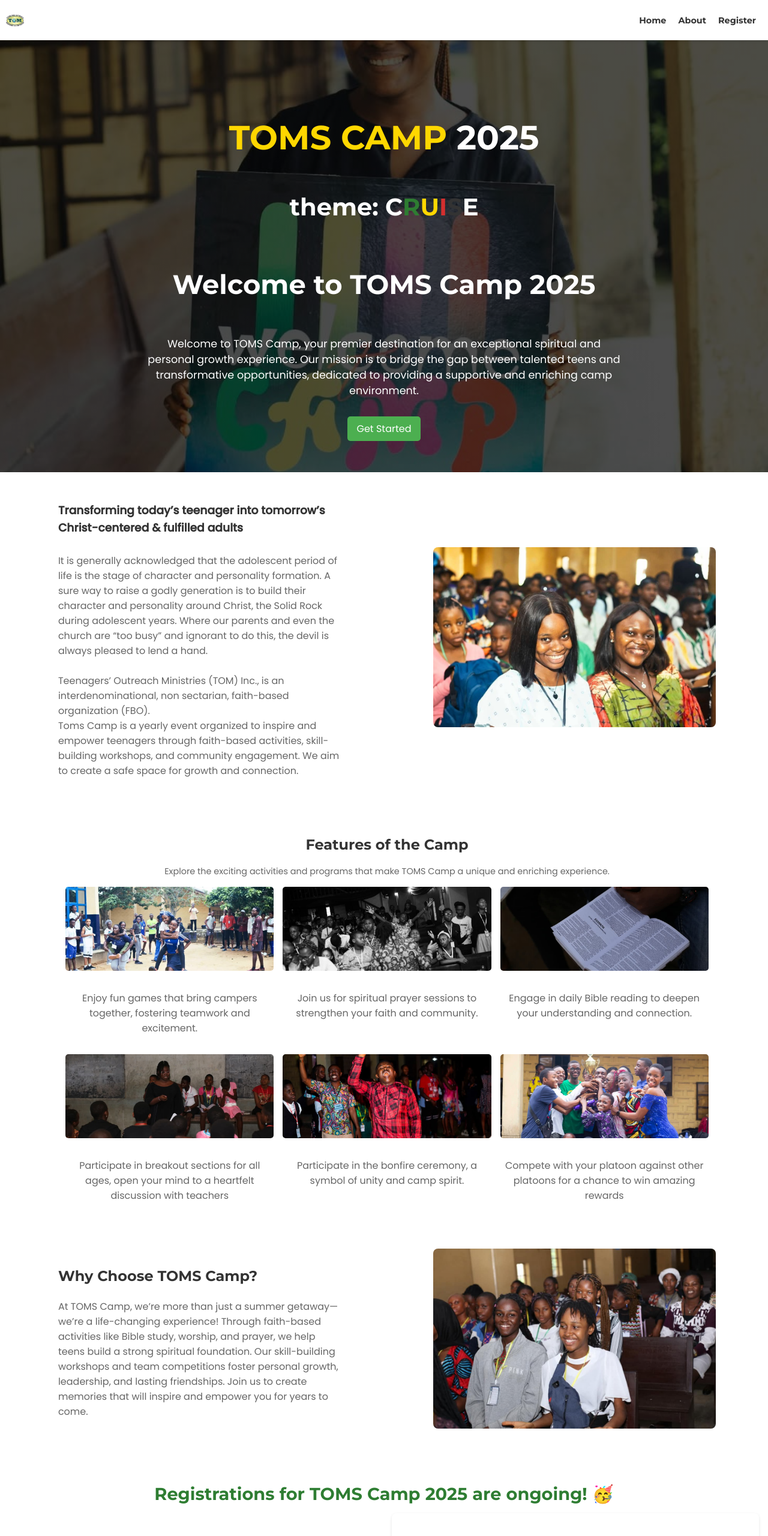
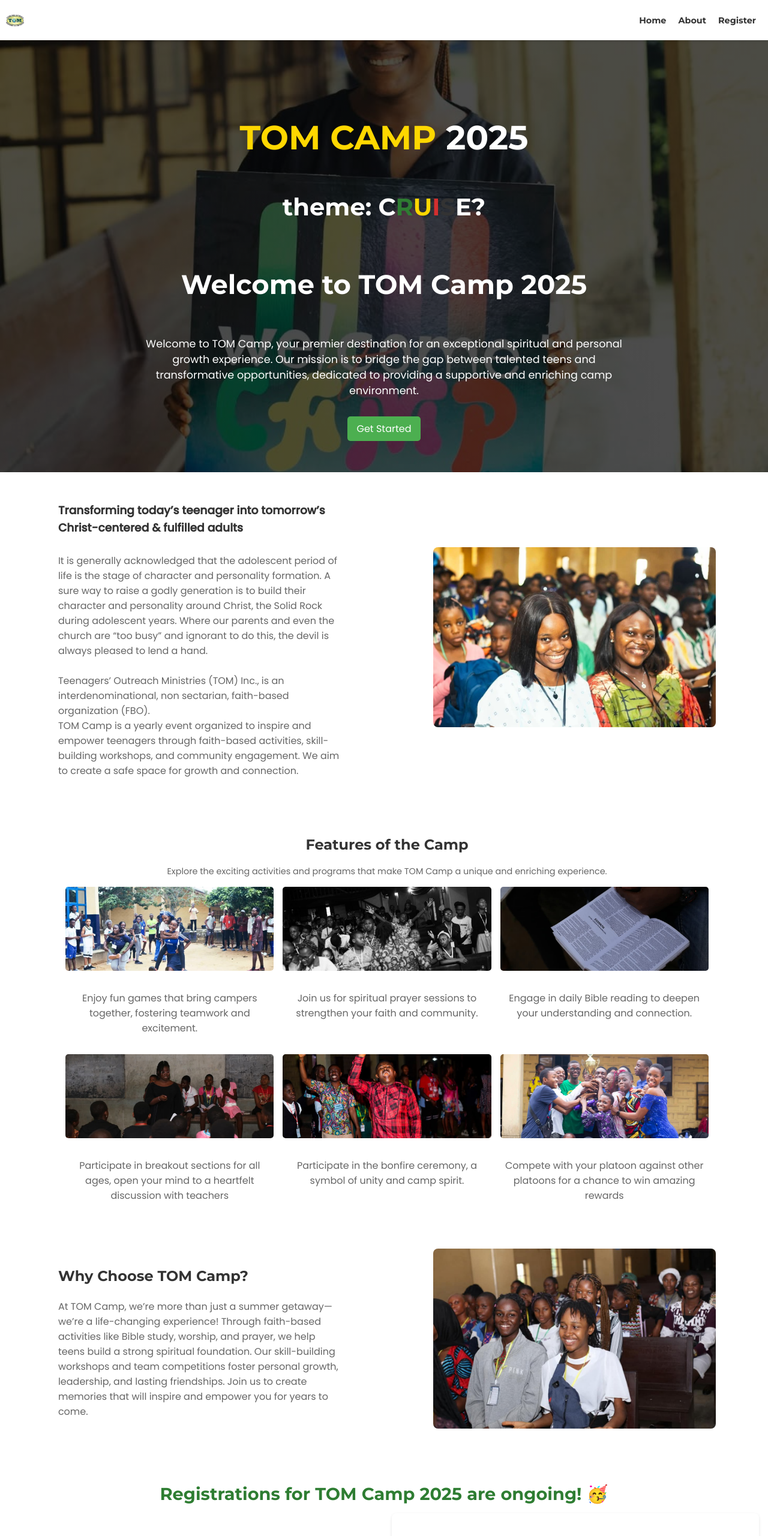
Before and after one commit to robedem/teens-camp, a React (Create React App) app: page / in a window 1280 px wide. Shown: the top 2560 px of the page at 60% size. Built offline with nearby package versions, Linux system fonts and the light colour scheme.

Commit message:
changed register button from seller to registration page

```diff
--- a/public/index.html
+++ b/public/index.html
@@ -3,7 +3,7 @@
   <head>
     <meta charset="utf-8" />
     <meta name="viewport" content="width=device-width, initial-scale=1" />
-    <title>TOMS Camp 2025</title>
+    <title>TOM Camp 2025</title>
     <!-- Add Paystack Script -->
     <link href="https://fonts.googleapis.com/css2?family=Montserrat:wght@700&family=Poppins:wght@400;500&display=swap" rel="stylesheet">
   </head>
--- a/src/App.js
+++ b/src/App.js
@@ -33,7 +33,7 @@
         {isLoading ? (
           <div className="loader">
             <div className="progress-bar"></div>
-            <p>TOMS CAMP 2025 🥳</p>
+            <p>TOM CAMP 2025 🥳</p>
           </div>
         ) : (
           <>
--- a/src/components/MainSection.js
+++ b/src/components/MainSection.js
@@ -70,7 +70,7 @@
         <div className="hero-overlay">
           <div className="hero-content">
             <h1>
-              <span className="teens-camp">TOMS CAMP</span> <span>2025</span>
+              <span className="teens-camp">TOM CAMP</span> <span>2025</span>
             </h1>
             <h2>
               theme: <span className="cast">
@@ -80,15 +80,17 @@
                 <span className="i">I</span>
                 <span className="s">S</span>
                 <span className="e">E</span>
+                <span className="e">?</span>
+
               </span>
             </h2>
-            <h3 className="welcome-heading">Welcome to TOMS Camp 2025</h3>
+            <h3 className="welcome-heading">Welcome to TOM Camp 2025</h3>
             <p className="welcome-text">
-              Welcome to TOMS Camp, your premier destination for an exceptional spiritual and personal growth experience.
+              Welcome to TOM Camp, your premier destination for an exceptional spiritual and personal growth experience.
               Our mission is to bridge the gap between talented teens and transformative opportunities, dedicated to providing
               a supportive and enriching camp environment.
             </p>
-           <a href="https://tom-registration-uwakmfon-ibanga-19bef74e.vercel.app/" className="get-started-button" target="_blank" rel="noopener noreferrer">Get Started</a>
+           <a href="https://mail.tomakwaibom.org.ng/" className="get-started-button" target="_blank" rel="noopener noreferrer">Get Started</a>
           </div>
         </div>
       </section>
@@ -108,7 +110,7 @@
               <br></br>
               Teenagers’ Outreach Ministries (TOM) Inc., is an interdenominational, non sectarian, faith-based organization (FBO).
               <br></br>
-              Toms Camp is a yearly event organized to inspire and empower teenagers through faith-based activities,
+              TOM Camp is a yearly event organized to inspire and empower teenagers through faith-based activities,
               skill-building workshops, and community engagement. We aim to create a safe space for growth and connection.
             </p>
           </div>
@@ -124,7 +126,7 @@
       >
         <h2>Features of the Camp</h2>
         <p className="section-intro">
-          Explore the exciting activities and programs that make TOMS Camp a unique and enriching experience.
+          Explore the exciting activities and programs that make TOM Camp a unique and enriching experience.
         </p>
         <div className="features-content">
           <div className="activity">
@@ -160,9 +162,9 @@
       >
         <div className="highlight-content">
           <div className="highlight-text">
-            <h3>Why Choose TOMS Camp?</h3>
+            <h3>Why Choose TOM Camp?</h3>
             <p>
-              At TOMS Camp, we’re more than just a summer getaway—we’re a life-changing experience!
+              At TOM Camp, we’re more than just a summer getaway—we’re a life-changing experience!
               Through faith-based activities like Bible study, worship, and prayer, we help teens build a strong spiritual foundation.
               Our skill-building workshops and team competitions foster personal growth, leadership, and lasting friendships.
               Join us to create memories that will inspire and empower you for years to come.
@@ -179,7 +181,7 @@
         id="register"
         ref={registerRef}
       >
-        <h2>Registrations for TOMS Camp 2025 are ongoing! 🥳</h2>
+        <h2>Registrations for TOM Camp 2025 are ongoing! 🥳</h2>
         <div className="register-content">
           <div className="register-details">
             <p className="date">August 19th – 24th, 2025</p>
@@ -207,7 +209,7 @@
 
             <div className="register-button">
             <div className="register-button">
-              <a href="https://tom-registration-uwakmfon-ibanga-19bef74e.vercel.app/" className="register-button" target="_blank" rel="noopener noreferrer">Register Now</a>
+              <a href="https://mail.tomakwaibom.org.ng/" className="register-button" target="_blank" rel="noopener noreferrer">Register Now</a>
             </div>
             </div>
           </div>
```
